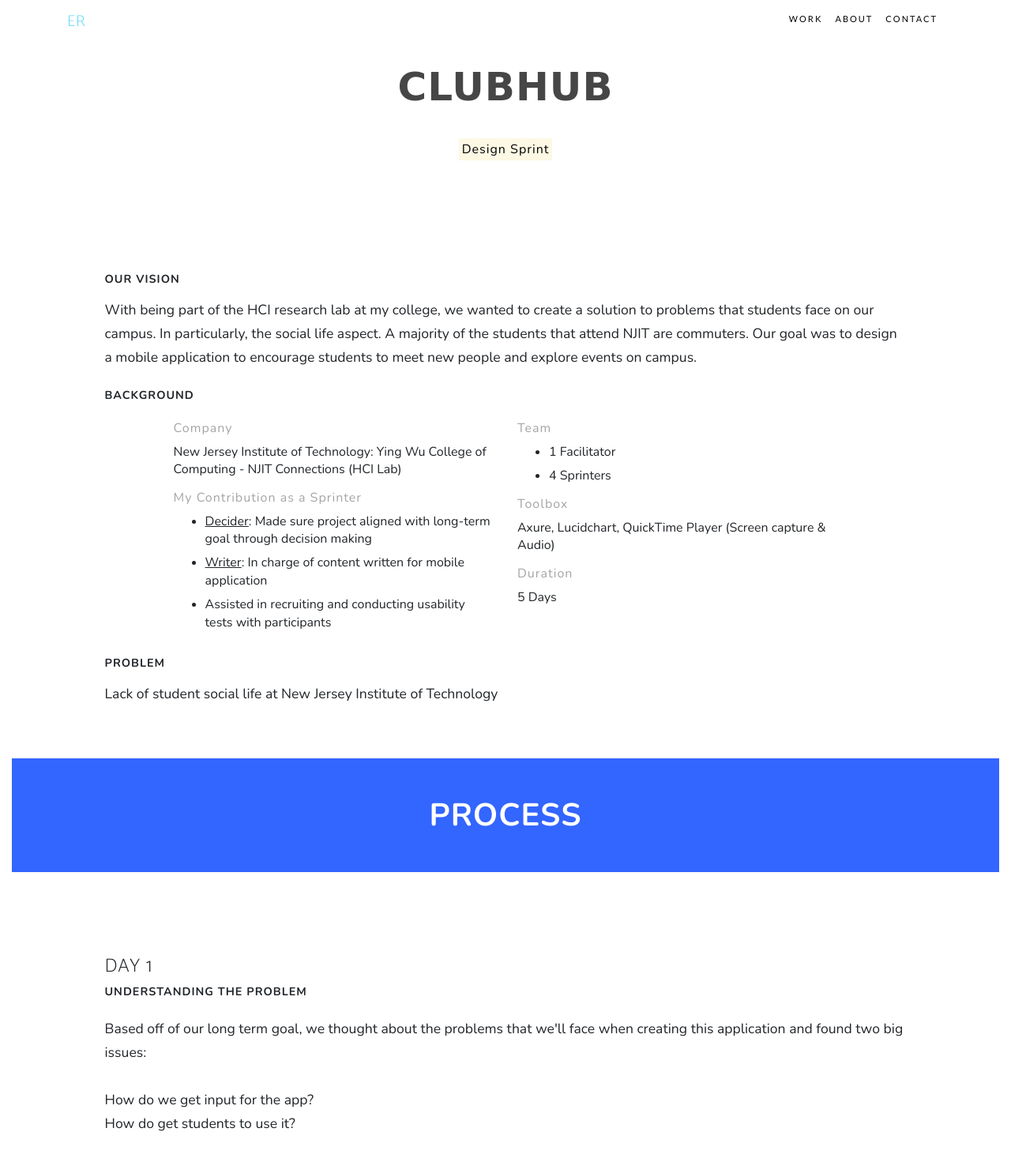
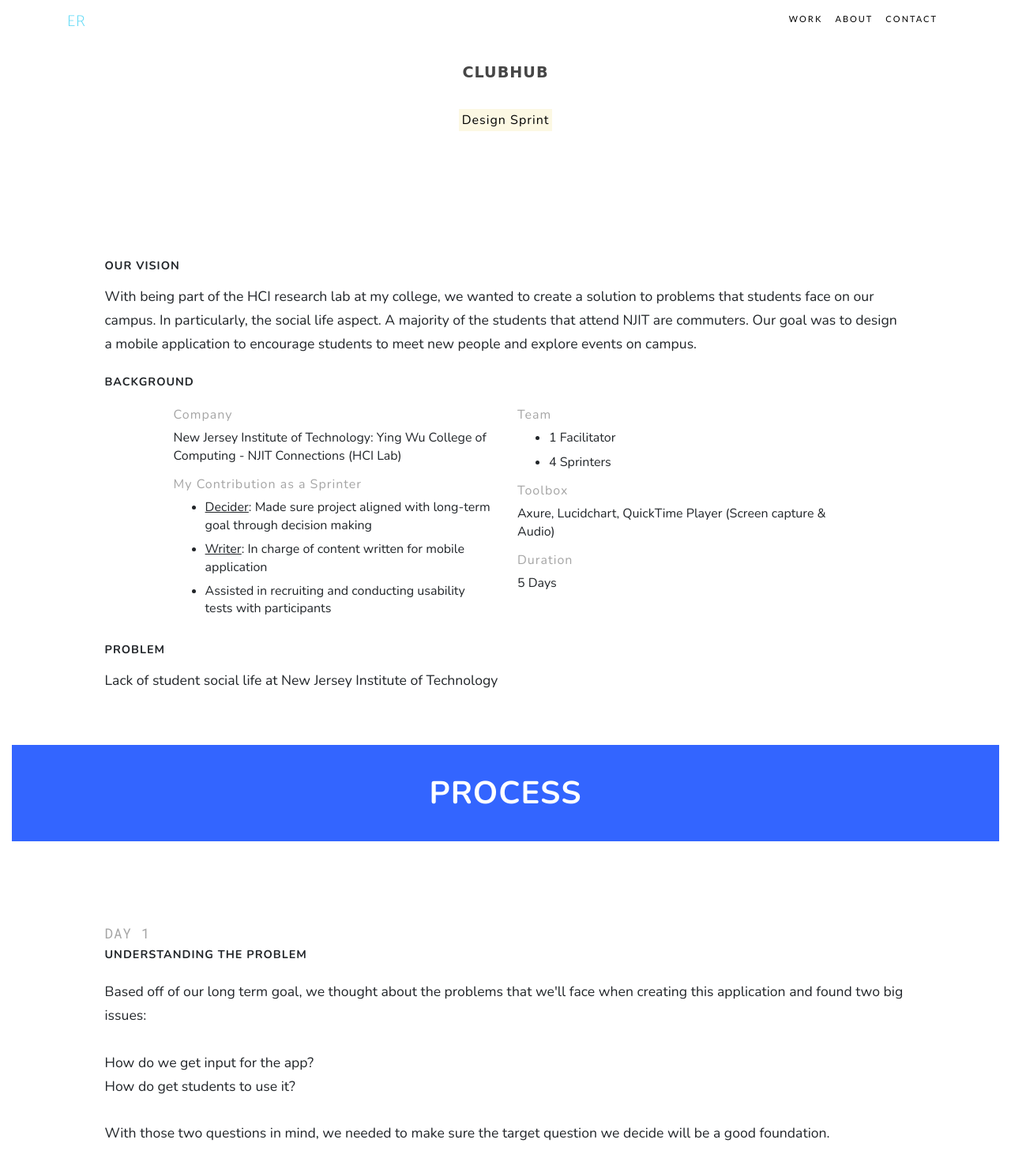
Before and after one commit to er-infinite/EmmalynRamos-v4, a PHP site: page /work-design/design-ClubHub.html in a window 1280 px wide. Shown: the top 1471 px of the page at 79% size. Run offline with PHP 8.4, Linux system fonts and the light colour scheme; some web fonts are replaced.

Commit message:
updated sub header css

```diff
--- a/css/new-age.css
+++ b/css/new-age.css
@@ -703,10 +703,12 @@ svg:hover .my-shape {
 #portfolio-design .subHeader {
   font-family: "Roboto Mono", monospace;
   color: #A5A5A5;
+  font-size: 1.1em;
 }
 
 #portfolio-design h1 {
   font-weight: 700;
+  font-size: 1.2em;
 }
 
 #portfolio-design h2 {
@@ -765,7 +767,7 @@ svg:hover .my-shape {
   font-size: 2.5rem;
   background-color: #3365ff;
   color: #fff;
-  padding: 3rem 0;
+  padding: 2.3rem 0;
   font-family: "Nunito", sans-serif;
   font-weight: 700;
 }
--- a/scss/portfolio.scss
+++ b/scss/portfolio.scss
@@ -8,13 +8,16 @@
 @import url('https://fonts.googleapis.com/css?family=Nunito:300,400,600,700');
 //400 not used
 
+//h4
 #portfolio-design .subHeader{
   font-family: $font-robotomono;
   color: $font-sub;
+  font-size: 1.1em;
 }
 
 #portfolio-design h1 {
   font-weight: 700; //bold
+  font-size: 1.2em;
 
 }
 
@@ -77,11 +80,9 @@
   font-size: 2.5rem;
   background-color: #3365ff;
   color: #fff;
-  padding: 3rem 0;
+  padding: 2.3rem 0;
   font-family: $font-nunito;
   font-weight: 700;
-
-
 }
 
 //<div class="numberCircle">30</div>
--- a/work-design/design-ClubHub.html
+++ b/work-design/design-ClubHub.html
@@ -159,7 +159,7 @@
     <div class="container">
       <div class="row mt-5  d-flex justify-content-center">
         <div class="col-md-11">
-          <h4 class="cs-subtitle">DAY 1</h4>
+          <h4 class="subHeader">DAY 1</h4>
           <h2 class="cs-title mb-4">Understanding the Problem</h2>
           <p>Based off of our long term goal, we thought about the problems that we'll face when creating this application and found two big issues: <br><br> How do we get input for the app?<br>How do get students to use it?<br><br> With those two questions
             in mind, we needed to make sure the target question we decide will be a good foundation.</p>
```
Also changed, not shown: css/new-age.min.css.
